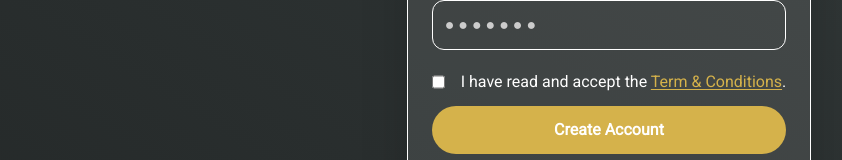
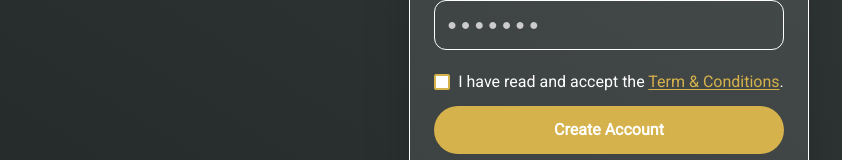
Before and after one commit to catalyst-ci-cd/catalyst-frontend, a React (Vite) app: page /signup in a window 1280 px wide. Shown: the part 331-491 px from the top of the page, without its empty margins (31-873 px from the left). Built offline with nearby package versions, Linux system fonts and the light colour scheme.

Commit message:
Customize The Checkbox Field Styling

```diff
--- a/src/components/forms/CheckBoxField.tsx
+++ b/src/components/forms/CheckBoxField.tsx
@@ -5,9 +5,31 @@ interface CheckBoxFieldProps {
 }
 const CheckBoxField: FC<CheckBoxFieldProps> = ({ label }) => {
   return (
-    <div className="flex gap-4 text-white">
-      <input type="checkbox" />
-      <label>{label}</label>
+    <div className="flex text-white items-center">
+      <input
+        id="checkbox-input"
+        type="checkbox"
+        className="appearance-none peer shrink-0 w-4 h-4 border-2 border-accent rounded-sm bg-white
+        checked:bg-accent checked:border-0"
+      />
+      <label htmlFor="checkbox-input" className="cursor-pointer ml-2 ">
+        {label}
+      </label>
+      <svg
+        className="
+      absolute
+      w-4 h-4
+      hidden peer-checked:block"
+        xmlns="http://www.w3.org/2000/svg"
+        viewBox="0 0 24 24"
+        fill="none"
+        stroke="currentColor"
+        stroke-width="3"
+        stroke-linecap="round"
+        stroke-linejoin="round"
+      >
+        <polyline points="20 6 9 17 4 12"></polyline>
+      </svg>
     </div>
   );
 };
```
